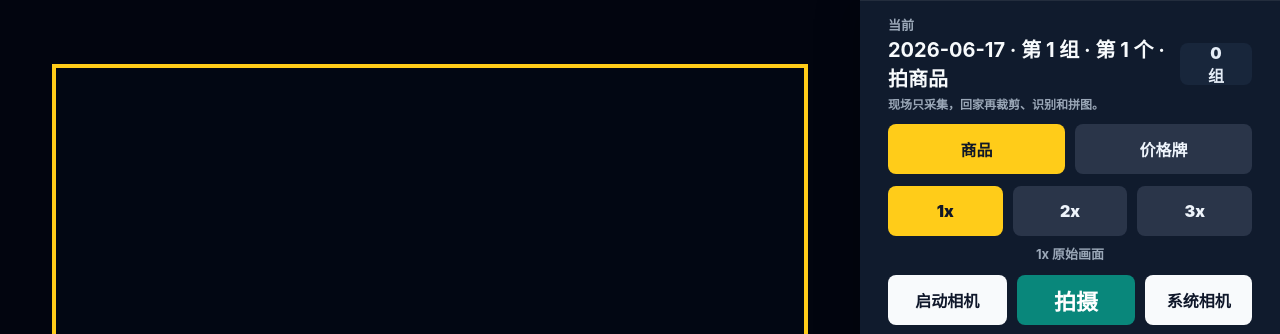
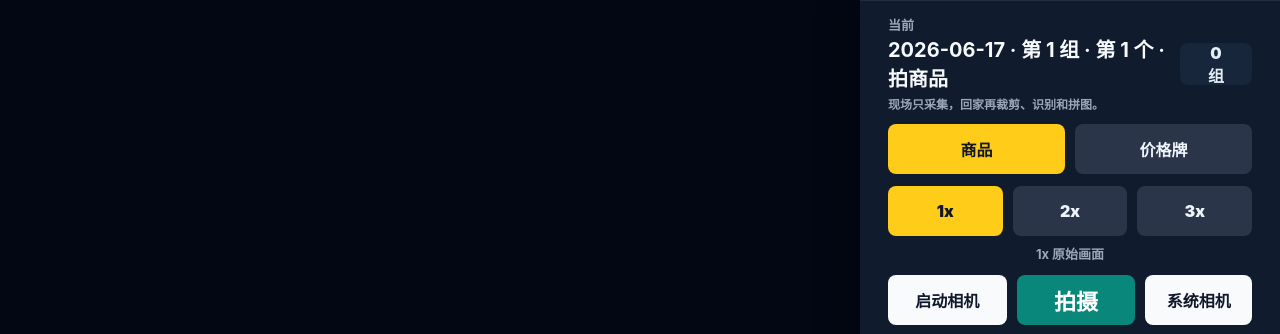
Before and after one commit to yangzongyuan672-maker/costco-field-capture, a website: page index.html in a window 1280 px wide. Shown: the top 334 px of the page. Drawn offline with Linux system fonts and the light colour scheme.

Commit message:
Hide camera guides until active

```diff
--- a/index.html
+++ b/index.html
@@ -17,7 +17,7 @@
           <span>先启动相机，按顺序拍商品和价格牌。照片会保存完整原图。</span>
         </div>
 
-        <div class="frame product-frame" id="productFrame">
+        <div class="frame product-frame is-hidden" id="productFrame">
           <span>商品图参考框 · 保存完整原图</span>
         </div>
         <div class="frame price-frame is-hidden" id="priceFrame">
```
